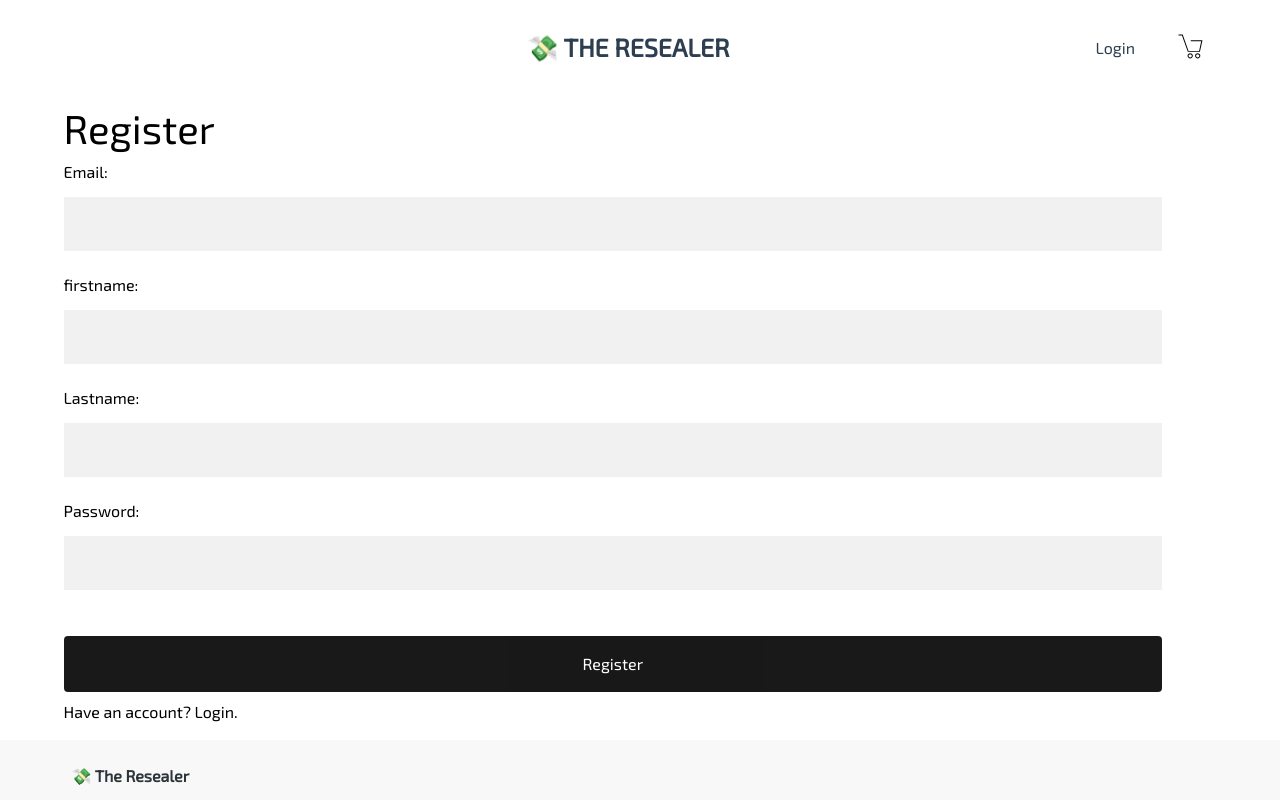
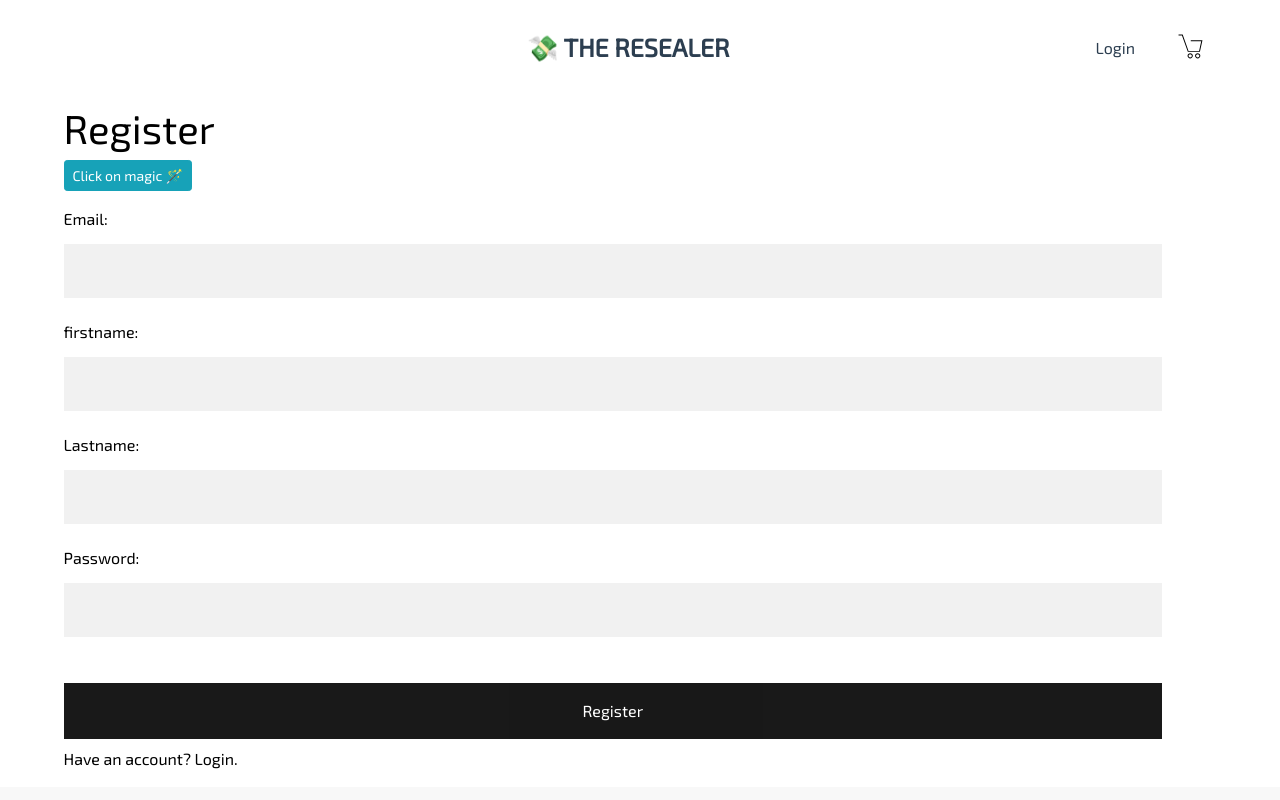
Before and after one commit to KarlaOg/theresaler, a Vue app in the folder front-vue/: page /register in a window 1280 px wide. Built offline with nearby package versions, Linux system fonts and the light colour scheme; a web font is replaced by a local one.

Commit message:
add magic fill register form and copy email in clipboard

```diff
--- a/front-vue/src/views/Register.vue
+++ b/front-vue/src/views/Register.vue
@@ -1,10 +1,13 @@
 <template>
   <div class="container min-heigh">
     <h1>Register</h1>
+    <button @click="magic(), copyEmail()" class="btn btn-info btn-sm mb-3">
+      Click on magic 🪄
+    </button>
     <div class="d-flex">
       <form @submit.prevent="register">
         <label for="email"> Email: </label>
-        <input v-model="email" type="email" name="email" value />
+        <input v-model="email" type="email" name="email" value ref="myEmail" />
 
         <label for="firstname">firstname: </label>
         <input v-model="firstname" type="text" name="firstname" value />
@@ -19,7 +22,7 @@
             {{ err.message }}
           </li>
         </ul>
-        <button type="submit" name="button" class="btn">Register</button>
+        <button type="submit" name="button" class="btn0">Register</button>
 
         <router-link to="/login"> Have an account? Login. </router-link>
       </form>
@@ -38,7 +41,29 @@ export default {
       errors: null,
     };
   },
+
   methods: {
+    magic() {
+      var chars = 'abcdefghijklmnopqrstuvwxyz1234567890';
+      var string = '';
+      for (var i = 0; i < 15; i++) {
+        string += chars[Math.floor(Math.random() * chars.length)];
+      }
+      this.firstname = 'Jean';
+      this.lastname = 'Dupont';
+      this.email = `${string}@gmail.com`;
+      this.password = 'password';
+    },
+    async copyEmail() {
+      await this.magic();
+      const copyText = this.$refs.myEmail;
+      copyText.select();
+      document.execCommand('copy');
+      alert(`
+       Email "${copyText.value}" copied!
+       Your password is "password"
+       `);
+    },
     register() {
       this.$store
         .dispatch('register', {
@@ -83,7 +108,7 @@ input[type='password']:focus {
 }
 
 /* Set a style for the submit/register button */
-.btn {
+.btn0 {
   background-color: black;
   color: white;
   padding: 16px 20px;
@@ -94,7 +119,7 @@ input[type='password']:focus {
   opacity: 0.9;
 }
 
-.btn:hover {
+.btn0:hover {
   opacity: 1;
 }
 
```
